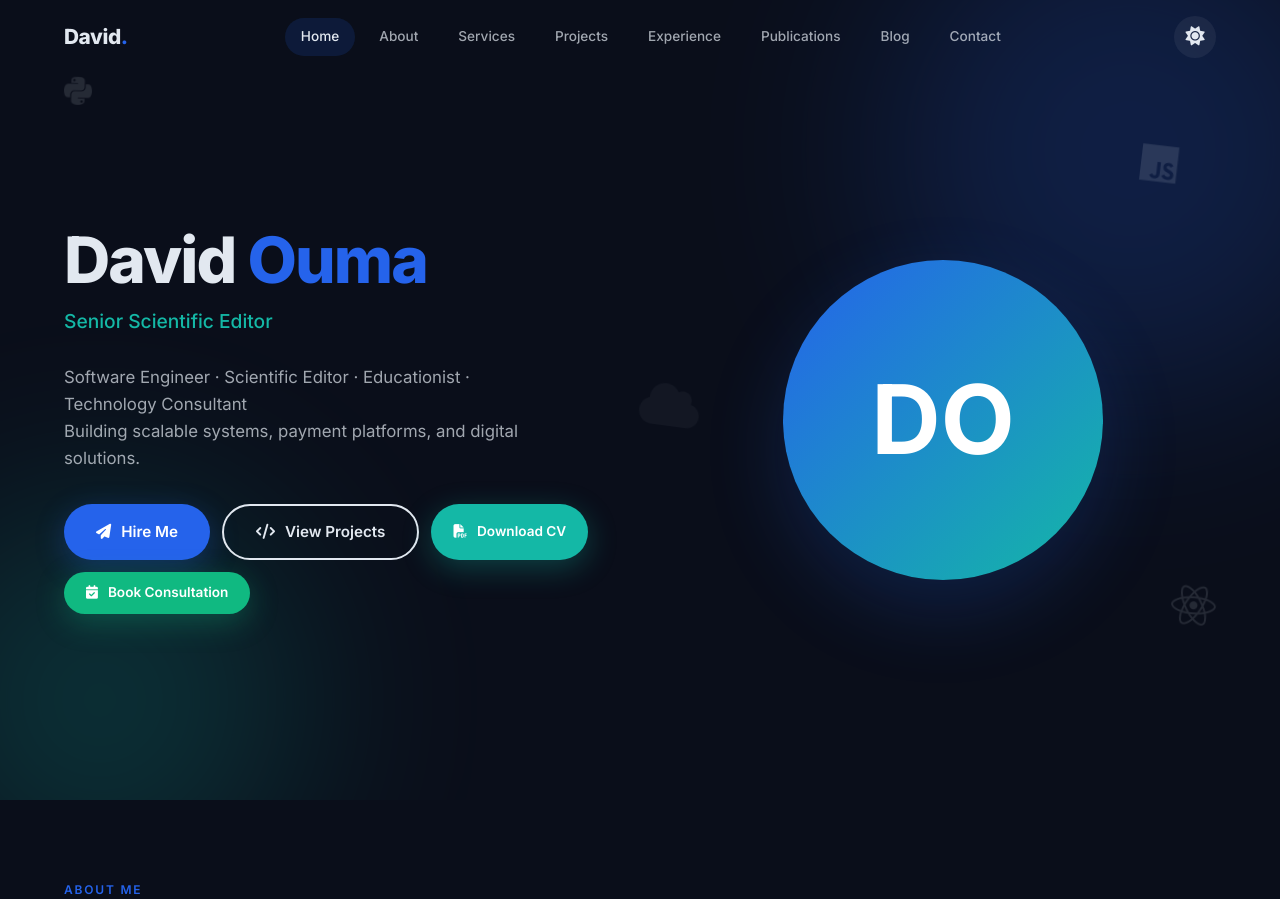
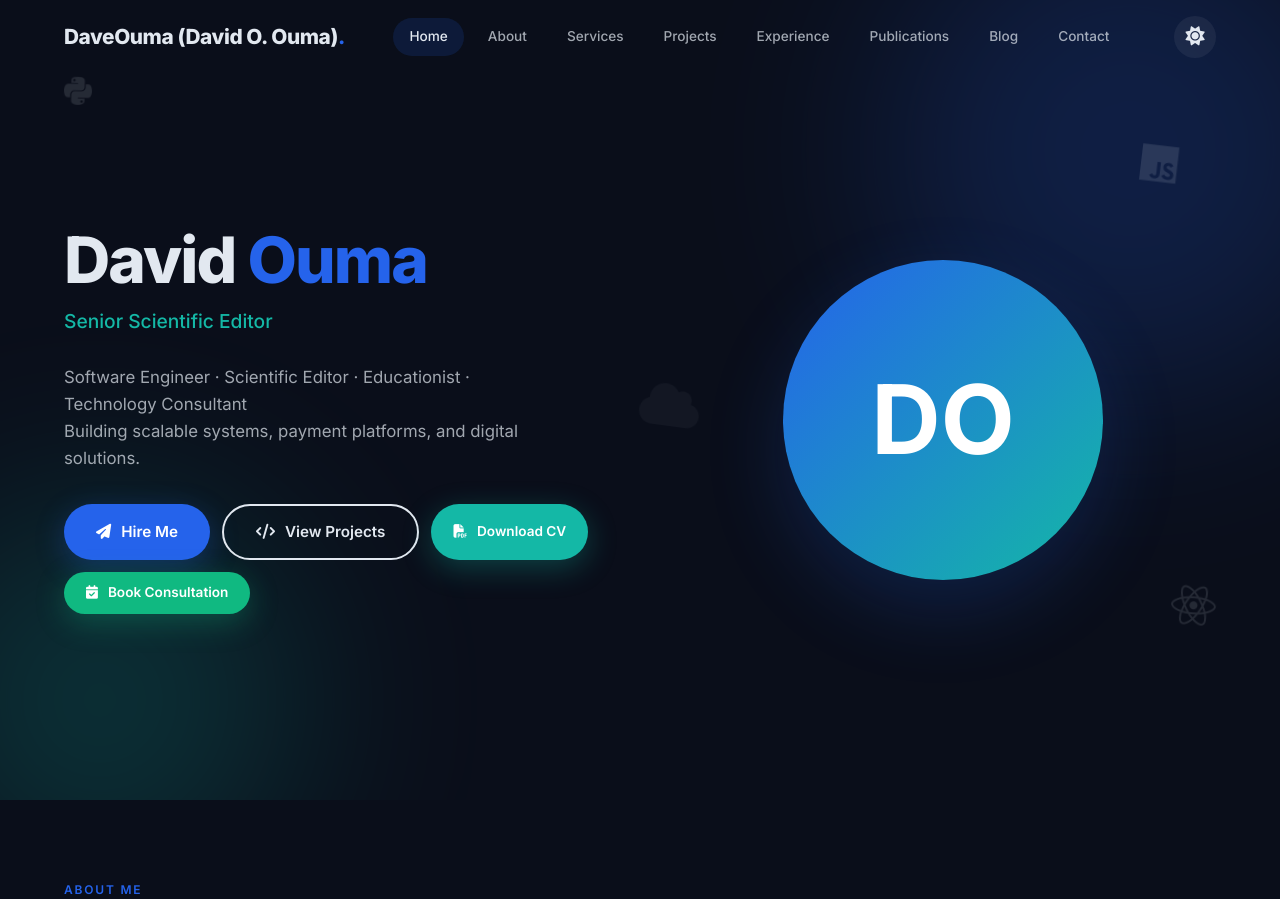
Before and after one commit to DaveOuma/dave, a Django app: page / in a window 1280 px wide. Shown: the top 899 px of the page. Run offline with Django 5.2, Linux system fonts and the light colour scheme.

Commit message:
corrected and provided social media links for contact

```diff
--- a/davidouma_portfolio/templates/base.html
+++ b/davidouma_portfolio/templates/base.html
@@ -40,7 +40,7 @@
     ========================================== -->
     <nav class="navbar" id="navbar" role="navigation" aria-label="Main navigation">
         <div class="container">
-            <a href="#" class="nav-logo">David<span>.</span></a>
+            <a href="#" class="nav-logo">DaveOuma (David O. Ouma)<span>.</span></a>
 
             <div class="nav-links" role="menubar">
                 <a href="#home" role="menuitem" class="active">Home</a>
@@ -736,35 +736,35 @@
                         <div class="icon"><i class="fas fa-envelope"></i></div>
                         <div class="text">
                             <div class="label">Email</div>
-                            <div class="value">david.ouma@example.com</div>
+                            <div class="value">davidomuga@gmail.com</div>
                         </div>
                     </div>
                     <div class="item">
                         <div class="icon"><i class="fab fa-linkedin-in"></i></div>
                         <div class="text">
                             <div class="label">LinkedIn</div>
-                            <div class="value">linkedin.com/in/davidouma</div>
+                            <div class="value">https://www.linkedin.com/in/david-ouma-odhiambo/</div>
                         </div>
                     </div>
                     <div class="item">
                         <div class="icon"><i class="fab fa-github"></i></div>
                         <div class="text">
                             <div class="label">GitHub</div>
-                            <div class="value">github.com/davidouma</div>
+                            <div class="value">https://github.com/DaveOuma</div>
                         </div>
                     </div>
                     <div class="item">
                         <div class="icon"><i class="fab fa-twitter"></i></div>
                         <div class="text">
                             <div class="label">Twitter / X</div>
-                            <div class="value">@davidouma</div>
+                            <div class="value">https://x.com/DavidomugaOuma</div>
                         </div>
                     </div>
                     <div class="item">
                         <div class="icon"><i class="fas fa-map-marker-alt"></i></div>
                         <div class="text">
                             <div class="label">Location</div>
-                            <div class="value">Nairobi, Kenya · GMT+3</div>
+                            <div class="value"><Kisumu, Nairobi, Kenya · GMT+3</div>
                         </div>
                     </div>
 
```
